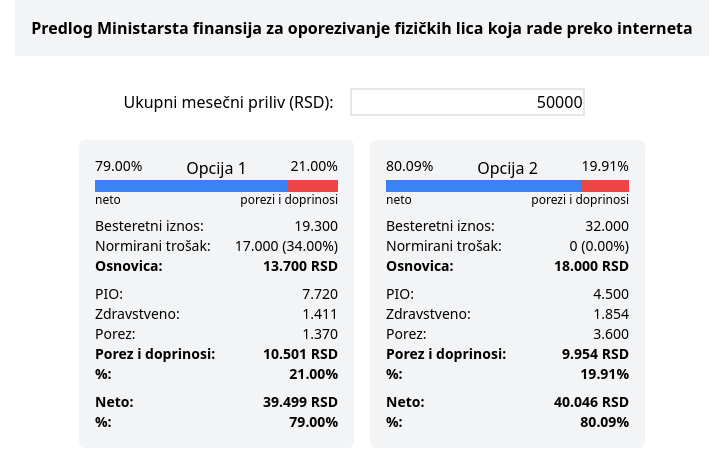
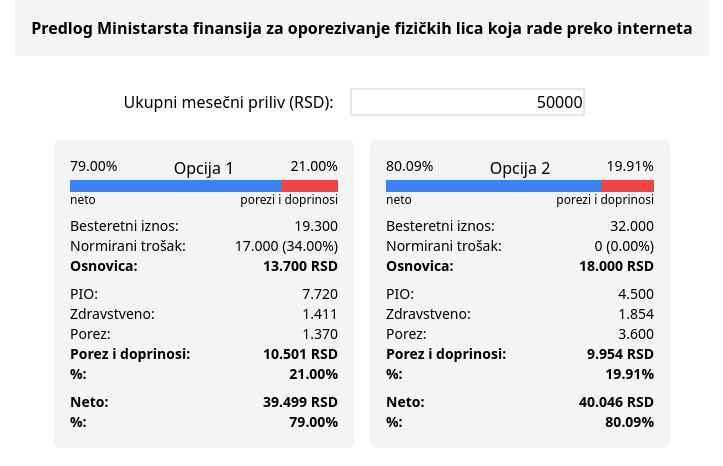
Before and after one commit to mltn/serbian-freelance-tax-calculator, a Next.js app: page / in a window 1280 px wide. Shown: the top 466 px of the page, without its empty margins (278-1001 px from the left). Built offline with nearby package versions, Linux system fonts and the light colour scheme.

Commit message:
Calculator width adjustment

```diff
--- a/components/Calculator.tsx
+++ b/components/Calculator.tsx
@@ -17,7 +17,8 @@ const Calculator = ({ input, optionNumber }: Props) => {
   }
   const output = freelanceTaxCalc({ priliv: input, brojOpcije: optionNumber });
   return (
-    <div className="p-4 m-2 rounded-md min-w-[275px] max-w-[900px] bg-gray-100">
+    <div className="p-4 m-2 rounded-md max-w-[900px] bg-gray-100"
+      style={{minWidth: "300px"}}>
       <TaxCalculationCompareBar
         taxCalculationOutput={output}
         optionNumber={optionNumber}
```
